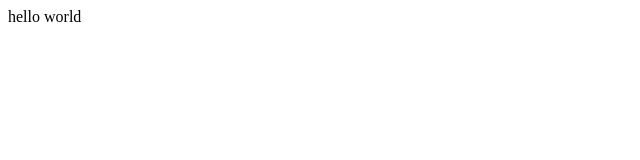
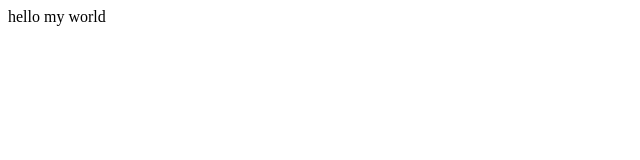
Before and after one commit to mohidbutt/myfirst-repo, a plain HTML site: page index.html in a window 1280 px wide. Shown: the full height of the page, 0-640 px from the left. Drawn offline with Linux system fonts and the light colour scheme.

Commit message:
my new messade

```diff
--- a/index.html
+++ b/index.html
@@ -1 +1 @@
-<p>hello world</p>
+<p>hello  my world</p>
```
